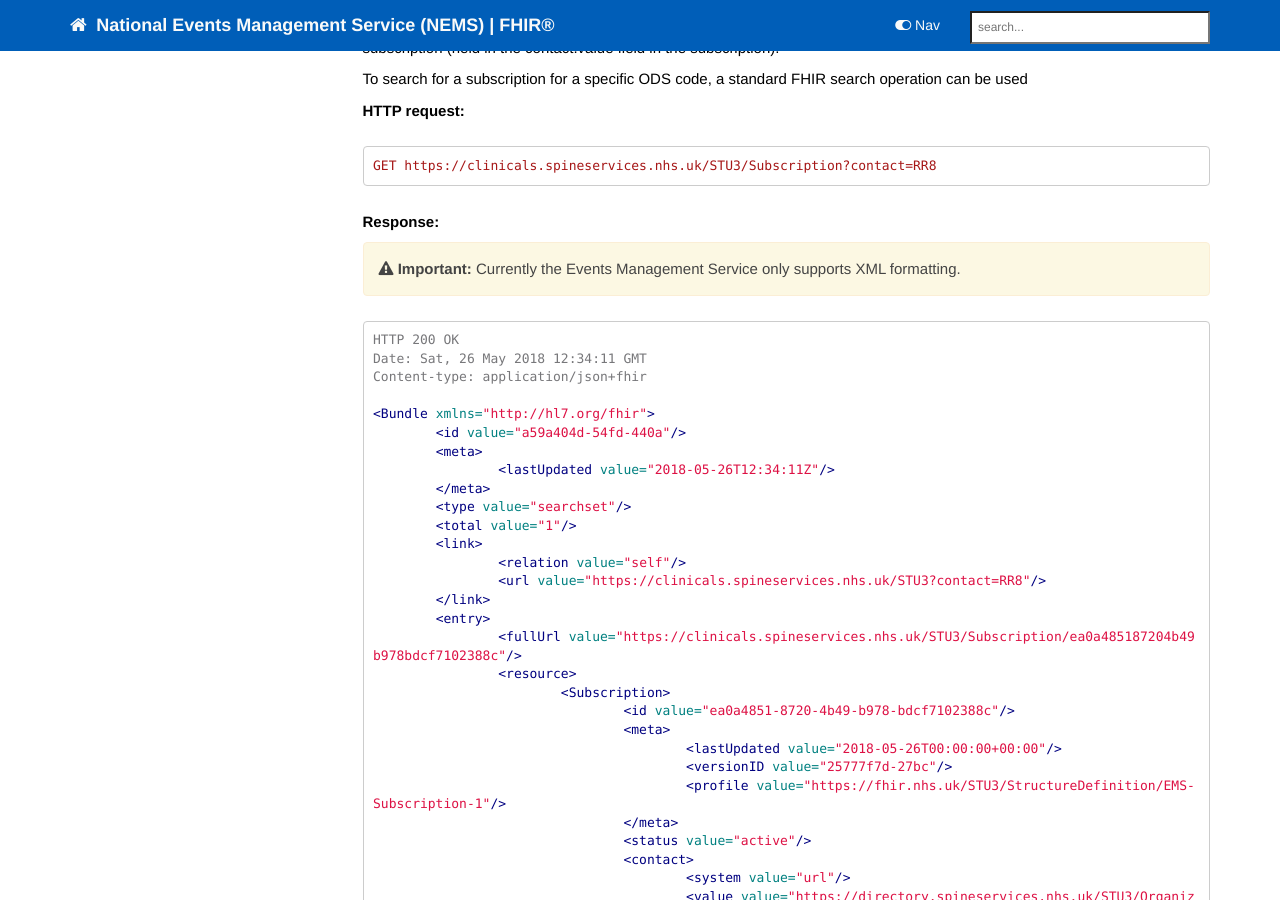
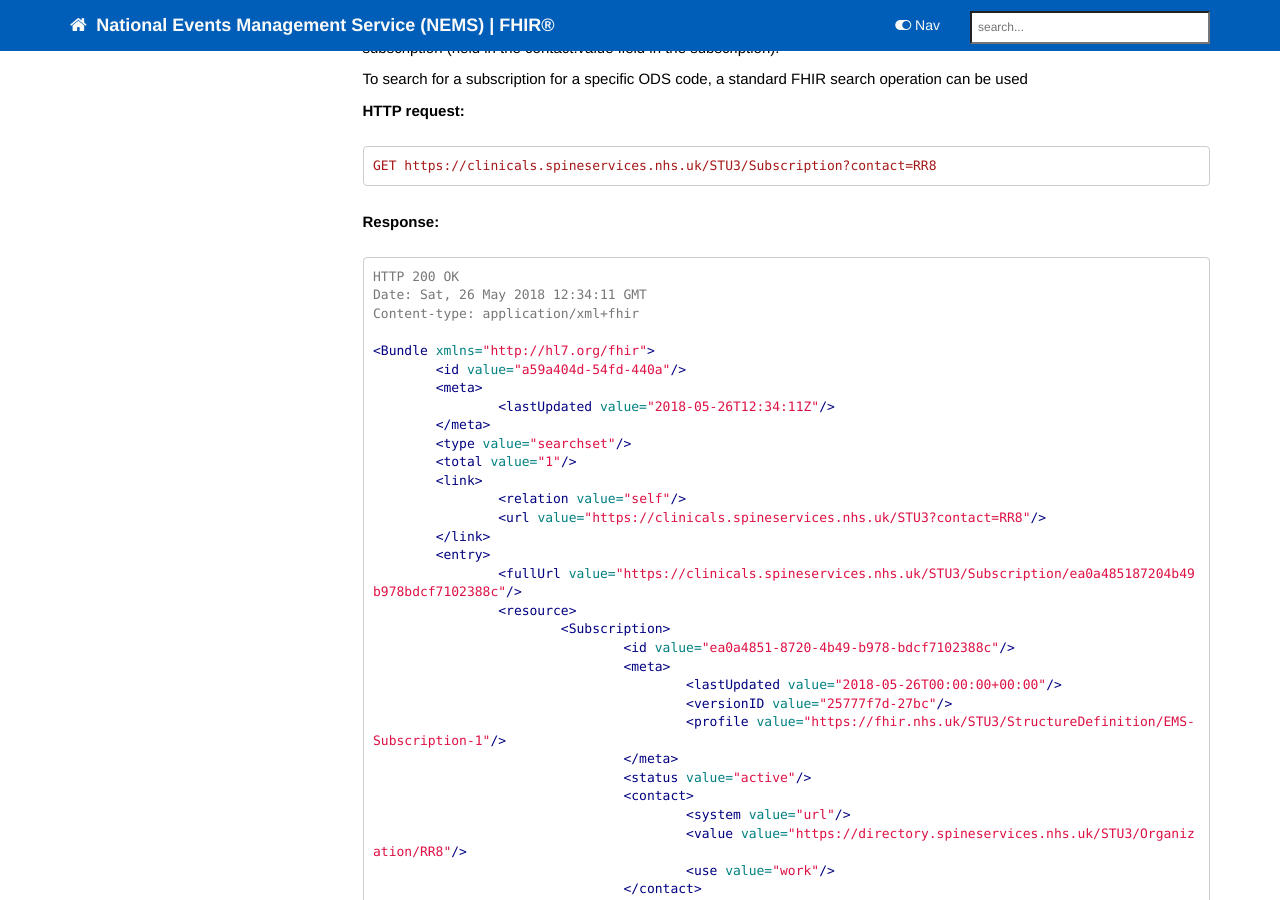
Before and after one commit to nhsconnect/Events-Management, a Jekyll site: the page built from pages/subscriptions/search_subscription.md, in a window 1280 px wide and 900 px high, scrolled down 520 px. Built offline with Jekyll 4.4.1, drawn with Linux system fonts in a browser that asks for light colours; nearby versions of some CDN libraries; comment, search, counter and statistics services are not loaded.

Commit message:
Corrected wording about support of JSON and XML, JSON and XML is supported for subscription and publish api's but the NEMS sends events as XML to subscribers.

````diff
--- a/pages/subscriptions/search_subscription.md
+++ b/pages/subscriptions/search_subscription.md
@@ -28,12 +28,10 @@ GET https://clinicals.spineservices.nhs.uk/STU3/Subscription?contact=RR8
 
 **Response:**
 
-{% include important.html content="Currently the Events Management Service only supports XML formatting." %}
-
 ```xml
 HTTP 200 OK
 Date: Sat, 26 May 2018 12:34:11 GMT
-Content-type: application/json+fhir
+Content-type: application/xml+fhir
 
 <Bundle xmlns="http://hl7.org/fhir">
 	<id value="a59a404d-54fd-440a"/>
````
Also changed, not shown: pages/subscriptions/explore_create_subscription.md (+1 -1 lines), pages/subscriptions/explore_manage_subscription.md (+0 -2 lines).
